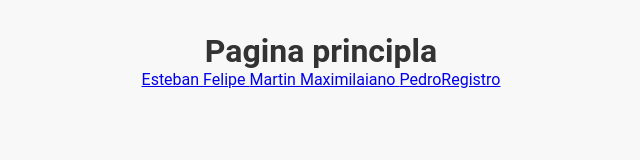
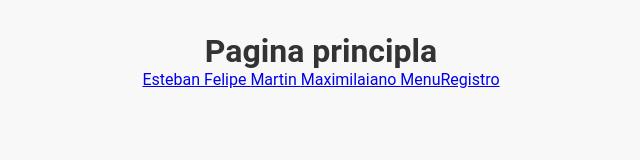
Before and after one commit to NomekoGenkah/smartparking, a React (Vite) app: page / in a window 1280 px wide. Shown: the top 160 px of the page, without its empty margins (319-959 px from the left). Built offline with nearby package versions, Linux system fonts and the light colour scheme.

Commit message:
Elemento -Home- cambiado a -Menu- para mayor claridad

```diff
--- a/src/App.jsx
+++ b/src/App.jsx
@@ -17,7 +17,7 @@
 
           <Link to="/Login">Maximilaiano  </Link>
 
-          <Link to="/Home">Pedro</Link>
+          <Link to="/Menu">Menu</Link>
 
           <Link to="Registro">Registro</Link>
 
--- a/src/main.jsx
+++ b/src/main.jsx
@@ -3,12 +3,12 @@
 import { BrowserRouter, Routes, Route } from "react-router-dom";
 import App from "./App.jsx";
 
-import Home from "./screens/Home.jsx";
 import Login from "./screens/Login.jsx";
 import Ganancias from "./screens/Ganancias.jsx";
 import Reportes from "./screens/Reportes.jsx";
 import Ingreso from "./screens/Ingreso.jsx";
 import Registro from "./screens/Registro.jsx";
+import Menu from "./screens/Home.jsx";
 
 
 ReactDOM.createRoot(document.getElementById("root")).render(
@@ -23,7 +23,7 @@
         <Route path="/Reportes" element={<Reportes />} />
         <Route path="/Ganancias" element={<Ganancias />} />
         <Route path="/Login" element={<Login />} />
-        <Route path="/Home" element={<Home />} />
+        <Route path="/Menu" element={<Menu />} />
         <Route path="/Registro" element={<Registro />} />
 
       </Routes>
--- a/src/screens/Home.jsx
+++ b/src/screens/Menu.jsx
@@ -2,7 +2,7 @@
 import Header from "../components/header";
 import "../styles/Global.css"
 
-export default function Home() {
+export default function Menu() {
   return (
     <div className="screen-container">
       <Header></Header>
```
